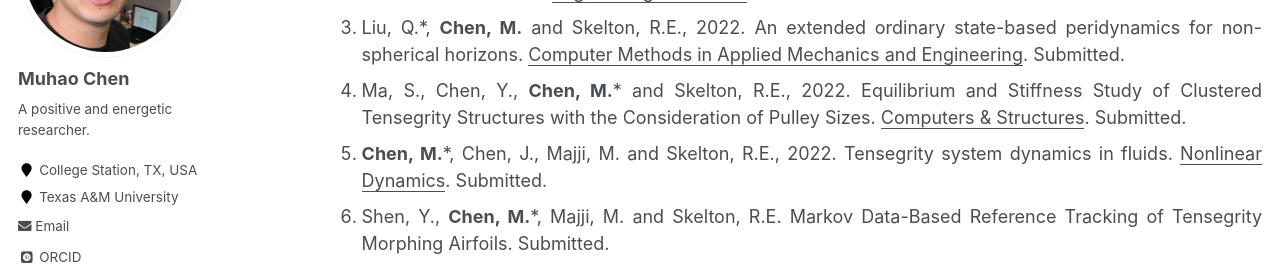
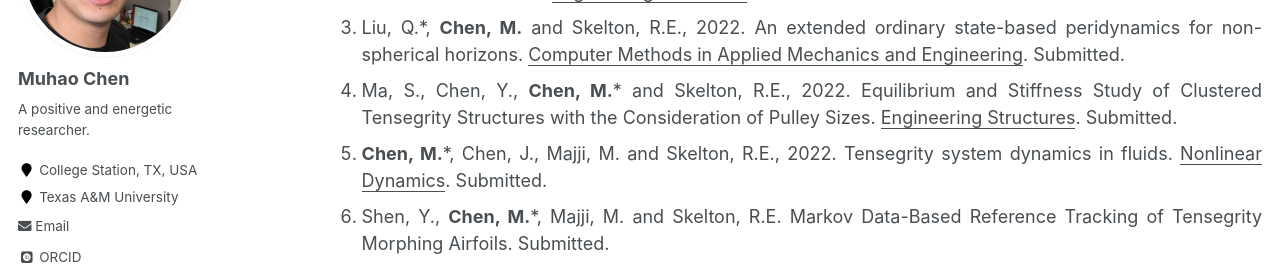
Before and after one commit to Muhao-Chen/muhao-chen.github.io, a Jekyll site: the page built from _pages/publication.md, in a window 1280 px wide and 900 px high, scrolled down 1824 px. Shown: the part 153-423 px from the top of the window. Built offline with Jekyll 4.4.1, drawn with Linux system fonts in a browser that asks for light colours; some web fonts are replaced.

Commit message:
Update publication.md

```diff
--- a/_pages/publication.md
+++ b/_pages/publication.md
@@ -42,7 +42,7 @@ His citation profile is in [Google Scholar](https://scholar.google.com/citations
 1. **Chen, M.***, Bai, M. and Skelton, R.E., 2022. Minimal mass design of clustered tensegrity structures. <u>Computer Methods in Applied Mechanics and Engineering</u>. Submitted.
 1. Ma, S., Lu, K., **Chen, M.*** and Skelton, R.E., 2022. Design and Control Analysis of A Clustered Hyperbolic Paraboloid Cable Net. <u>Engibeering Structures</u>. Submitted.
 1. Liu, Q.*, **Chen, M.** and Skelton, R.E., 2022. An extended ordinary state-based peridynamics for non-spherical horizons. <u>Computer Methods in Applied Mechanics and Engineering</u>. Submitted.
-1. Ma, S., Chen, Y., **Chen, M.*** and Skelton, R.E., 2022. Equilibrium and Stiffness Study of Clustered Tensegrity Structures with the Consideration of Pulley Sizes. <u>Computers & Structures</u>. Submitted.
+1. Ma, S., Chen, Y., **Chen, M.*** and Skelton, R.E., 2022. Equilibrium and Stiffness Study of Clustered Tensegrity Structures with the Consideration of Pulley Sizes. <u>Engineering Structures</u>. Submitted.
 1. **Chen, M.***, Chen, J., Majji, M. and Skelton, R.E., 2022. Tensegrity system dynamics in fluids. <u>Nonlinear Dynamics</u>. Submitted.
 1. Shen, Y., **Chen, M.***, Majji, M. and Skelton, R.E. Markov Data-Based Reference Tracking of Tensegrity Morphing Airfoils. Submitted.
 1. Su, X., **Chen, M.***, Majji, M. and Skelton, R.E. Minimal mass design of a tensegrity tower for lunar electromagnetic launching. <u>Acta Astronautica</u>. Submitted.
```
